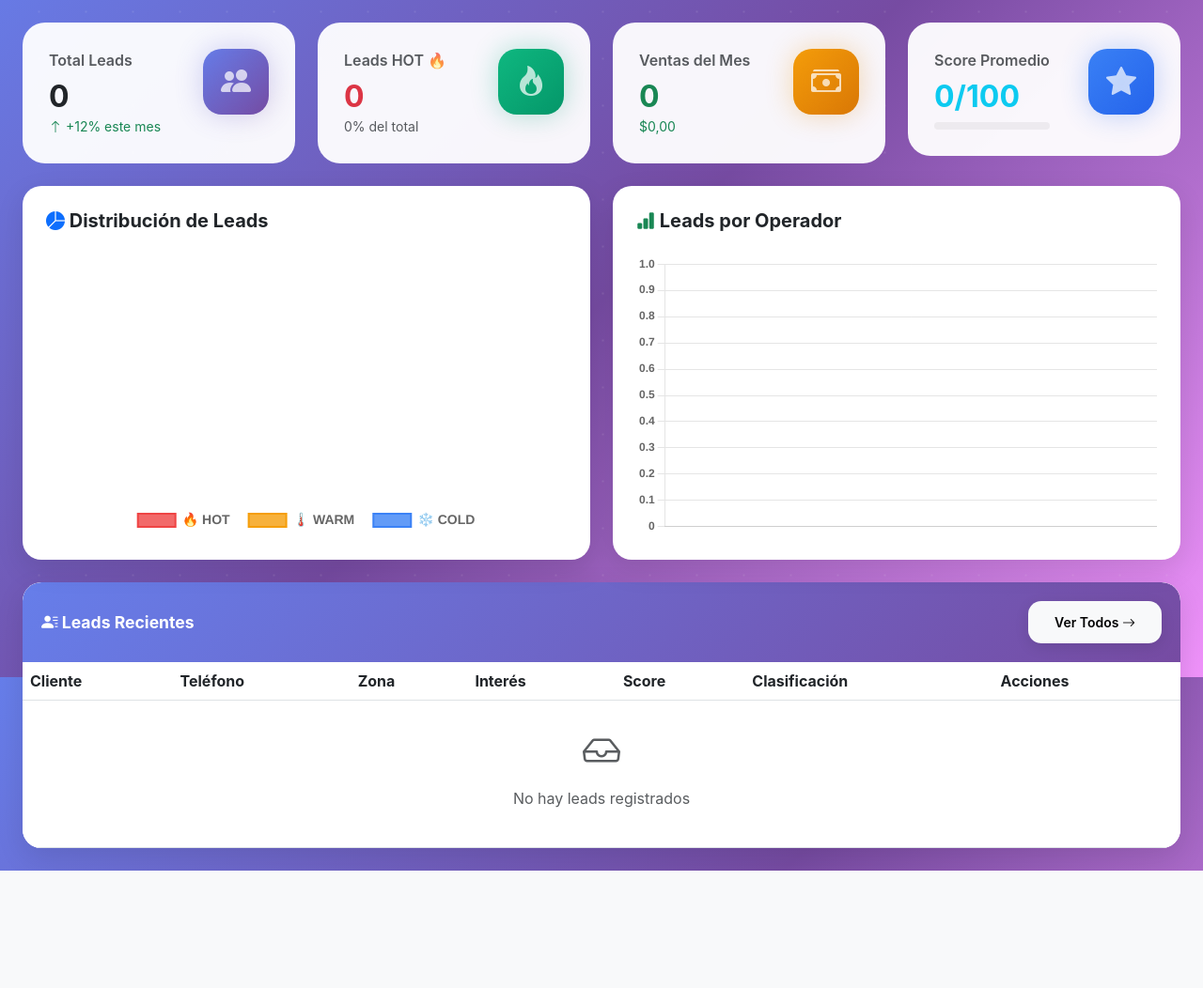
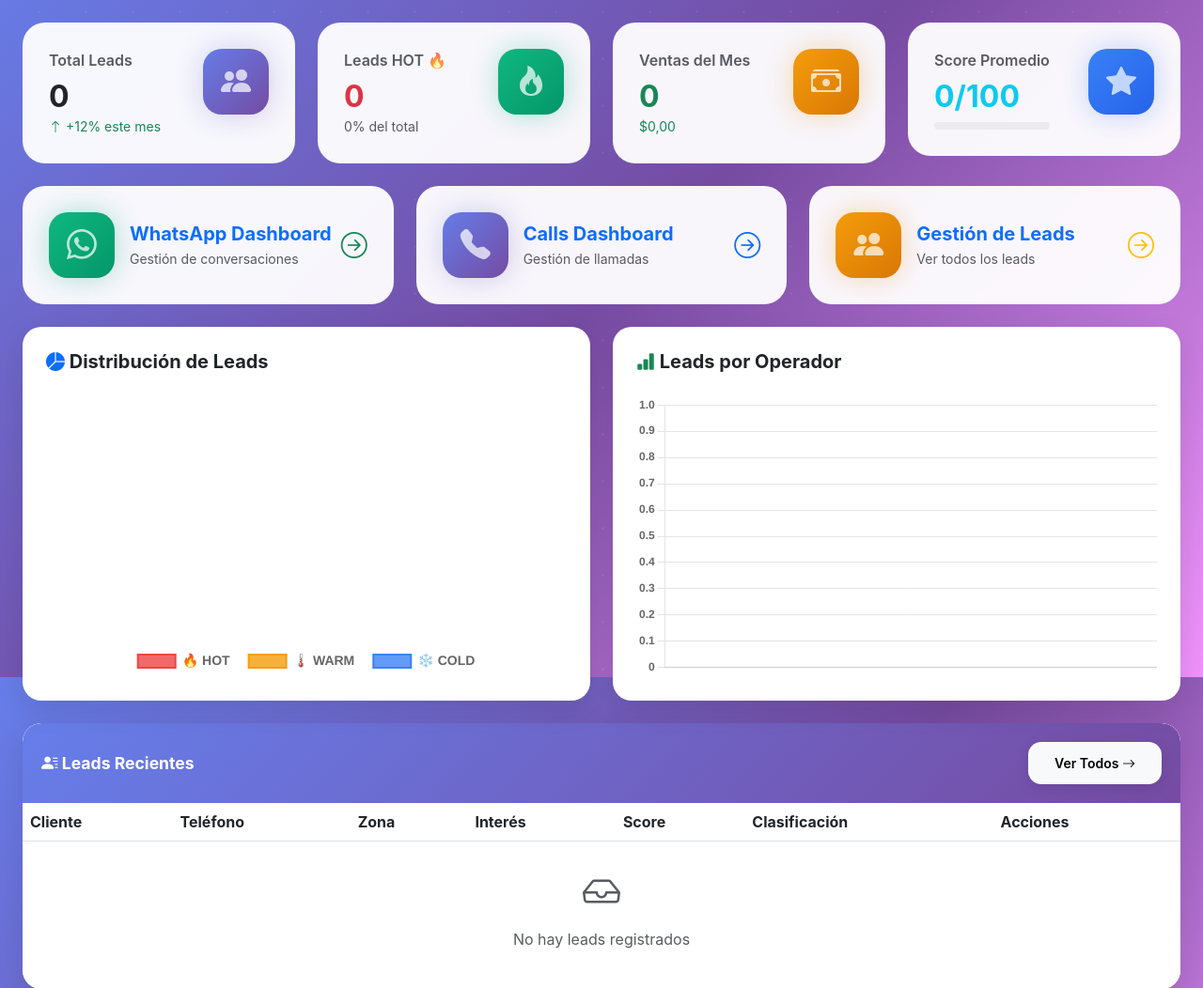
Before and after one commit to Jaisartuyk/tvservices-whatsapp, a Django app: page /callcenter/ in a window 1280 px wide. Shown: the part 79-1131 px from the top of the page at 94% size. Before the commit the page ends 1006 px from the top, so only its background shows below. Run offline with Django 4.2, Linux system fonts and the light colour scheme; the visitor is signed in with stand-in values (Sample User, id 1); data comes from the database, SQL or seed files in the repository; data that the repository does not hold is empty.

Commit message:
Add quick access links to WhatsApp and Calls dashboards in main dashboard

```diff
--- a/callcenter/templates/callcenter/dashboard_modern.html
+++ b/callcenter/templates/callcenter/dashboard_modern.html
@@ -227,6 +227,25 @@
             50% { transform: scale(1.05); }
         }
 
+        /* Dashboard Link Cards */
+        .dashboard-link {
+            transition: all 0.3s ease;
+            cursor: pointer;
+        }
+
+        .dashboard-link:hover {
+            transform: translateY(-5px);
+            box-shadow: 0 12px 40px rgba(102, 126, 234, 0.3);
+        }
+
+        .dashboard-link .stat-icon {
+            transition: all 0.3s ease;
+        }
+
+        .dashboard-link:hover .stat-icon {
+            transform: rotate(10deg) scale(1.1);
+        }
+
         /* Progress Bar Modern */
         .progress-modern {
             height: 8px;
@@ -441,6 +460,66 @@
             </div>
         </div>
 
+        <!-- Acceso Rápido a Dashboards -->
+        <div class="row g-4 mb-4">
+            <div class="col-lg-4">
+                <a href="{% url 'callcenter:whatsapp_dashboard' %}" class="text-decoration-none">
+                    <div class="stat-card dashboard-link">
+                        <div class="d-flex align-items-center">
+                            <div class="stat-icon success me-3">
+                                <i class="bi bi-whatsapp text-white"></i>
+                            </div>
+                            <div>
+                                <h5 class="mb-1 fw-bold">WhatsApp Dashboard</h5>
+                                <p class="text-muted mb-0 small">Gestión de conversaciones</p>
+                            </div>
+                            <div class="ms-auto">
+                                <i class="bi bi-arrow-right-circle fs-3 text-success"></i>
+                            </div>
+                        </div>
+                    </div>
+                </a>
+            </div>
+
+            <div class="col-lg-4">
+                <a href="{% url 'callcenter:calls_dashboard' %}" class="text-decoration-none">
+                    <div class="stat-card dashboard-link">
+                        <div class="d-flex align-items-center">
+                            <div class="stat-icon primary me-3">
+                                <i class="bi bi-telephone-fill text-white"></i>
+                            </div>
+                            <div>
+                                <h5 class="mb-1 fw-bold">Calls Dashboard</h5>
+                                <p class="text-muted mb-0 small">Gestión de llamadas</p>
+                            </div>
+                            <div class="ms-auto">
+                                <i class="bi bi-arrow-right-circle fs-3 text-primary"></i>
+                            </div>
+                        </div>
+                    </div>
+                </a>
+            </div>
+
+            <div class="col-lg-4">
+                <a href="{% url 'callcenter:leads_list' %}" class="text-decoration-none">
+                    <div class="stat-card dashboard-link">
+                        <div class="d-flex align-items-center">
+                            <div class="stat-icon warning me-3">
+                                <i class="bi bi-people-fill text-white"></i>
+                            </div>
+                            <div>
+                                <h5 class="mb-1 fw-bold">Gestión de Leads</h5>
+                                <p class="text-muted mb-0 small">Ver todos los leads</p>
+                            </div>
+                            <div class="ms-auto">
+                                <i class="bi bi-arrow-right-circle fs-3 text-warning"></i>
+                            </div>
+                        </div>
+                    </div>
+                </a>
+            </div>
+        </div>
+
         <!-- Gráficos -->
         <div class="row g-4 mb-4">
             <div class="col-lg-6">
```
